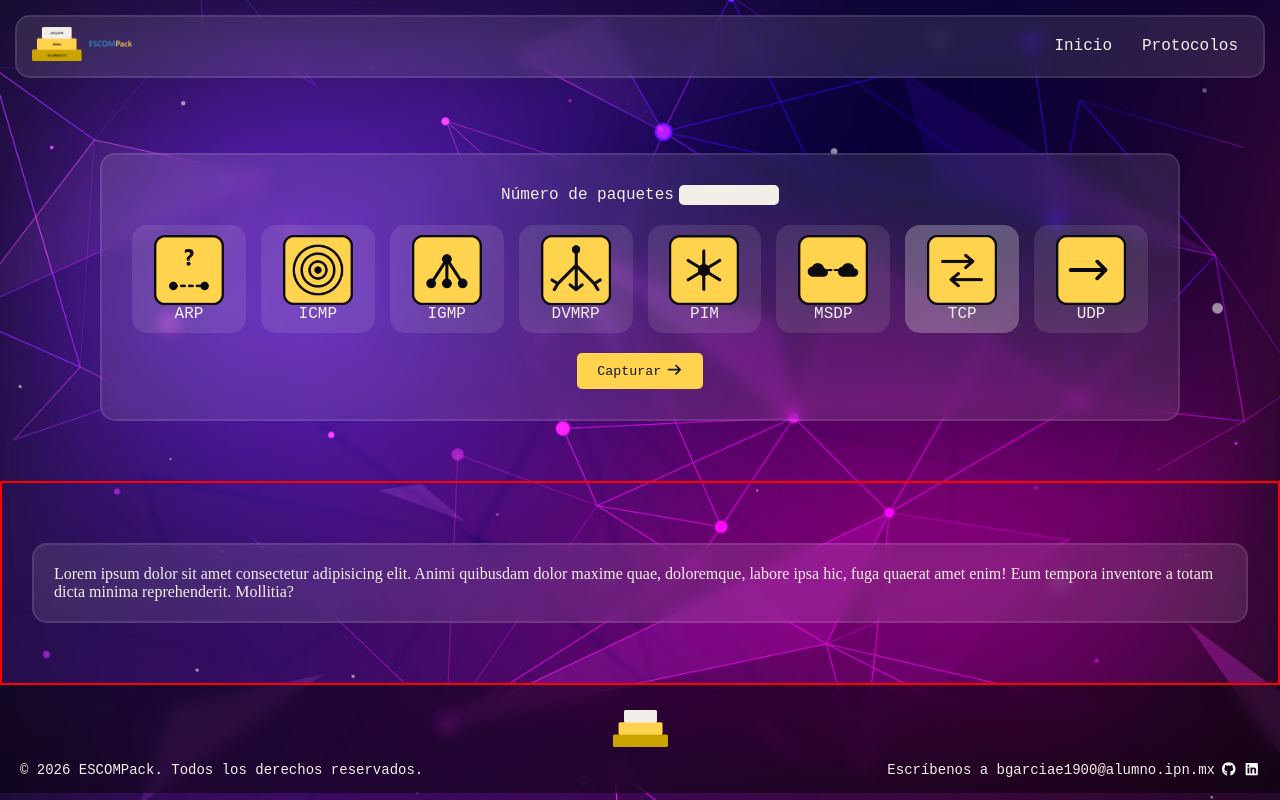
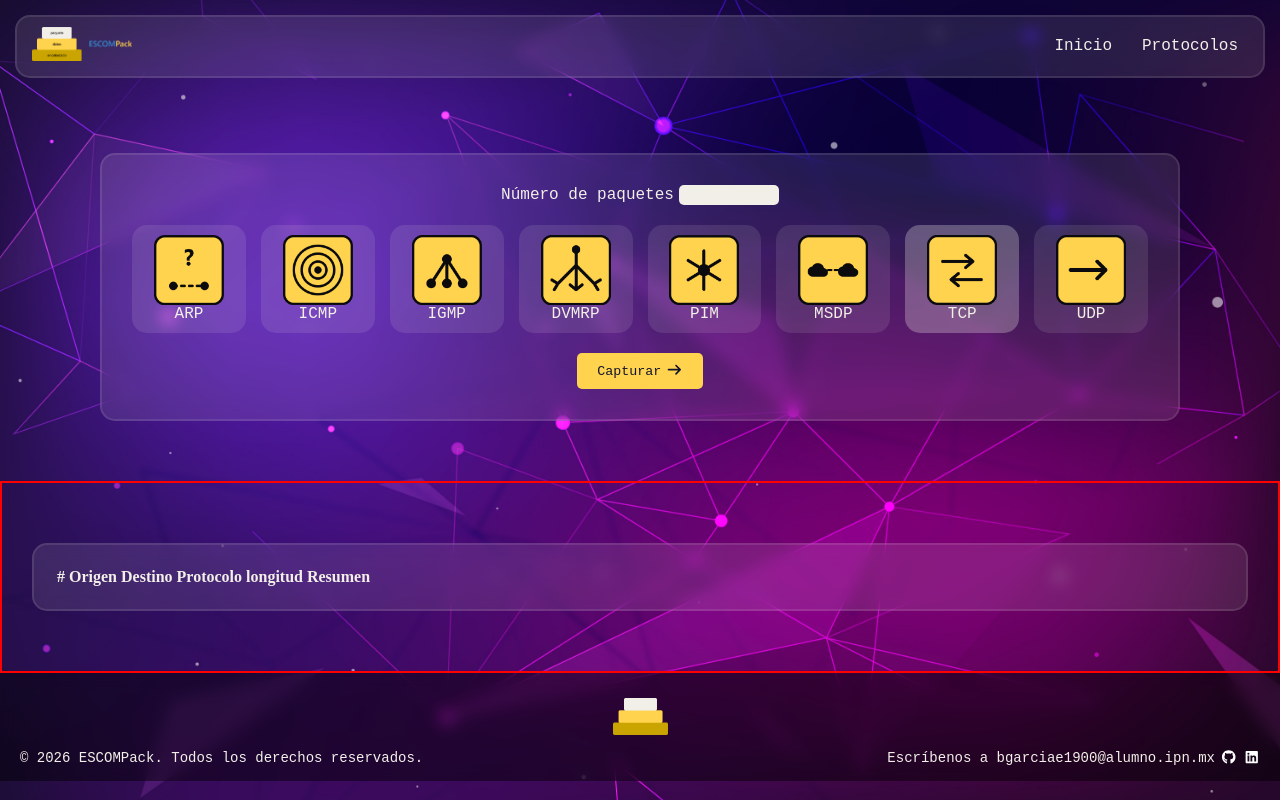
Before and after one commit to Bryan-13-TY/escompack, a React (Vite) app in the folder frontend/: page /capture in a window 1280 px wide. Built offline with nearby package versions, Linux system fonts and the light colour scheme.

Commit message:
Agregamos código de prueba para la captura de paquetes con el WebSocket

```diff
--- a/frontend/src/pages/PackageCapture.jsx
+++ b/frontend/src/pages/PackageCapture.jsx
@@ -1,4 +1,4 @@
-import { useState } from 'react';
+import { useState, useEffect, useRef } from 'react';
 
 import { useNavigate } from 'react-router-dom';
 import axios from 'axios';
@@ -34,6 +34,13 @@ export function PackageCapture() {
     const navigate = useNavigate(); // Hook para navegar desde código
     // Estado para cambiar el protocolo seleccionado
     const [protocolSelected, setProtocolSelected] = useState('tcp');
+    // Estado en donde se guardan los paquetes capturados
+    const [packets, setPackets] = useState([]);
+    const wsRef = useRef(null);
+
+    useEffect(() => {
+        return () => wsRef.current?.close(); // cerrar conexión al salir de la vista
+    }, []);
 
     const handleSubmit = async (e) => {
         e.preventDefault();
@@ -44,12 +51,15 @@ export function PackageCapture() {
             protocol: protocolSelected, // Pasamos el valor del estado direectamente
         };
 
-        try {
-            const response = await axios.post('/api/capture/', data);
-            console.log('Respuesta de la API:', response.data);
-        } catch (error) {
-            console.error('Error al enviar:', error.response?.data || error.message);
-        }
+        // 1. Avisamos a la API que inicie la captura
+        await axios.post("/api/capture/", data);
+
+        // 2. Abrimos el Websocket para recibir los paquetes en vivo
+        wsRef.current = new WebSocket("ws://localhost:8000/ws/capture/");
+        wsRef.current.onmessage = (event) => {
+            const packet = JSON.parse(event.data);
+            setPackets((prev) => [...prev, packet]); // agrega el nuevo paquete a la tabla
+        };
     };
 
     return (
@@ -87,7 +97,30 @@ export function PackageCapture() {
 
                 <section className='capture-packets-section'>
                     <div className='packets'>
-                        Lorem ipsum dolor sit amet consectetur adipisicing elit. Animi quibusdam dolor maxime quae, doloremque, labore ipsa hic, fuga quaerat amet enim! Eum tempora inventore a totam dicta minima reprehenderit. Mollitia?
+                        <table>
+                            <thead>
+                                <tr>
+                                    <th>#</th>
+                                    <th>Origen</th>
+                                    <th>Destino</th>
+                                    <th>Protocolo</th>
+                                    <th>longitud</th>
+                                    <th>Resumen</th>
+                                </tr>
+                            </thead>
+                            <tbody>
+                                {packets.map((p) => (
+                                    <tr key={p.number}>
+                                        <td>{p.number}</td>
+                                        <td>{p.origin}</td>
+                                        <td>{p.destination}</td>
+                                        <td>{p.protocol}</td>
+                                        <td>{p.length}</td>
+                                        <td>{p.summary}</td>
+                                    </tr>
+                                ))}
+                            </tbody>
+                        </table>
                     </div>
                 </section>
             </main>
```
